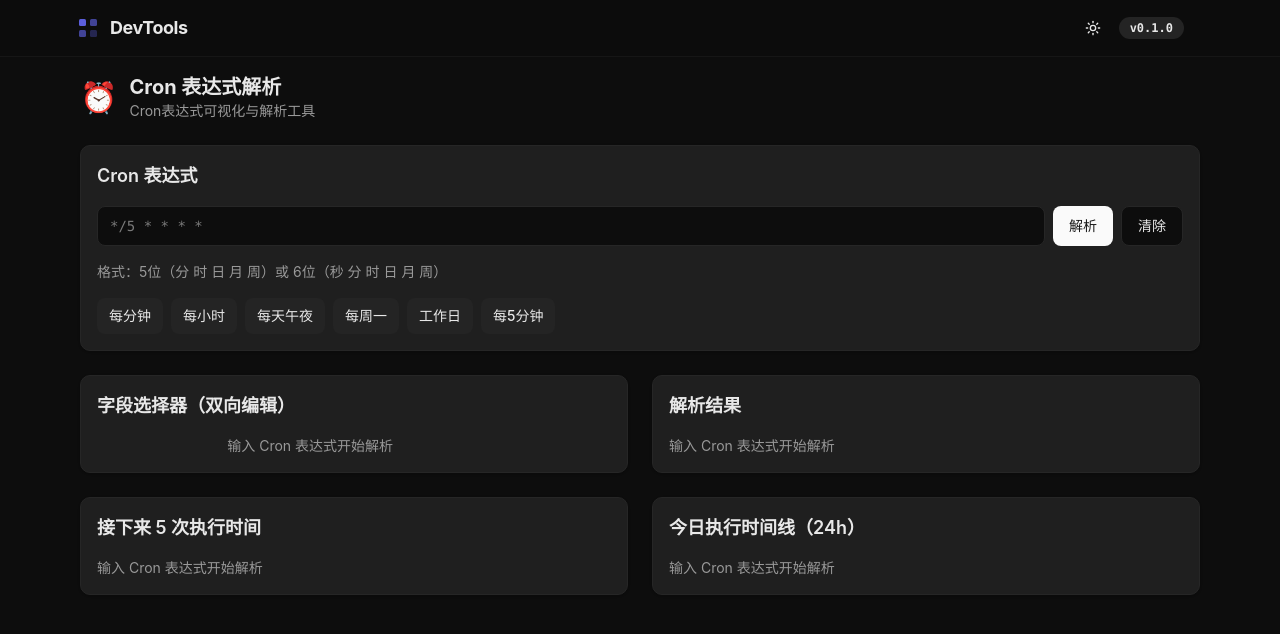
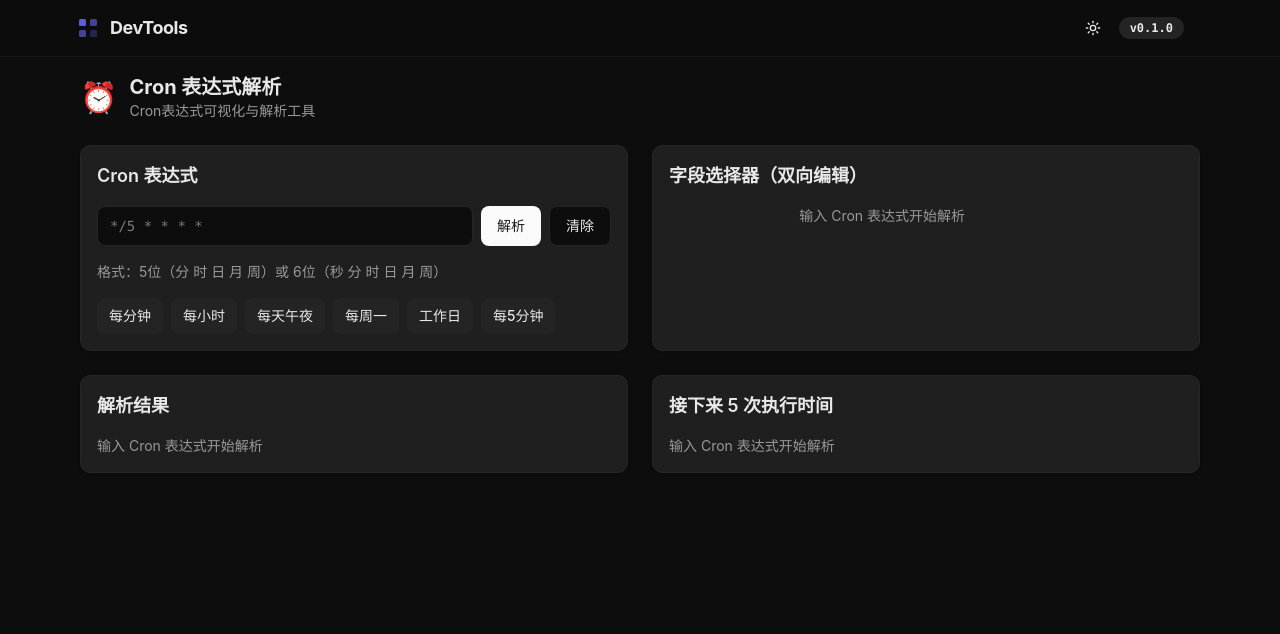
Before and after one commit to phycholee/dev-tools, a Vue app: page /cron-parser in a window 1280 px wide. Shown: the top 634 px of the page. Built offline with nearby package versions, Linux system fonts and the light colour scheme.

Commit message:
refactor(cron-parser): remove timeline, 4 cards in 2 rows layout

```diff
--- a/src/tools/cron-parser/CronParser.vue
+++ b/src/tools/cron-parser/CronParser.vue
@@ -22,19 +22,6 @@ function formatDate(date: Date): string {
     minute: '2-digit',
     second: '2-digit',
     hour12: false
-  })
-}
-
-function hasExecutionInHour(hour: number): boolean {
-  if (!parseResult.value?.nextRuns) return false
-  const today = new Date()
-  return parseResult.value.nextRuns.some((run: Date) => {
-    return (
-      run.getFullYear() === today.getFullYear() &&
-      run.getMonth() === today.getMonth() &&
-      run.getDate() === today.getDate() &&
-      run.getHours() === hour
-    )
   })
 }
 
@@ -95,11 +82,11 @@ watch(input, () => {
       </div>
     </div>
 
+    <!-- 第一行：Cron 输入 + 常见预设 | 字段选择器 -->
+    <div class="grid grid-cols-1 lg:grid-cols-2 gap-6">
       <!-- Cron 输入 + 常见预设 -->
       <Card class="p-4">
-      <div class="flex items-center gap-2 mb-4">
-        <h2 class="text-lg font-semibold text-foreground">Cron 表达式</h2>
-      </div>
+        <h2 class="text-lg font-semibold text-foreground mb-4">Cron 表达式</h2>
         <div class="space-y-4">
           <div class="flex gap-2">
             <input
@@ -129,8 +116,6 @@ watch(input, () => {
         </div>
       </Card>
 
-    <!-- 字段选择器 + 解析结果 (side by side) -->
-    <div class="grid grid-cols-1 lg:grid-cols-2 gap-6">
       <!-- 字段选择器 -->
       <Card class="p-4">
         <h2 class="text-lg font-semibold text-foreground mb-4">字段选择器（双向编辑）</h2>
@@ -156,7 +141,10 @@ watch(input, () => {
           </template>
         </div>
       </Card>
+    </div>
 
+    <!-- 第二行：解析结果 | 接下来 5 次执行时间 -->
+    <div class="grid grid-cols-1 lg:grid-cols-2 gap-6">
       <!-- 解析结果 -->
       <Card class="p-4">
         <h2 class="text-lg font-semibold text-foreground mb-4">解析结果</h2>
@@ -179,10 +167,7 @@ watch(input, () => {
         </div>
         <div v-else class="text-muted-foreground text-sm">输入 Cron 表达式开始解析</div>
       </Card>
-    </div>
 
-    <!-- 接下来 5 次执行时间 + 时间线 (side by side) -->
-    <div class="grid grid-cols-1 lg:grid-cols-2 gap-6">
       <!-- 接下来 5 次执行时间 -->
       <Card class="p-4">
         <h2 class="text-lg font-semibold text-foreground mb-4">接下来 5 次执行时间</h2>
@@ -191,21 +176,6 @@ watch(input, () => {
         </ul>
         <div v-else class="text-muted-foreground text-sm">输入 Cron 表达式开始解析</div>
       </Card>
-
-      <!-- 今日执行时间线（24h） -->
-      <Card class="p-4">
-        <h2 class="text-lg font-semibold text-foreground mb-4">今日执行时间线（24h）</h2>
-        <div v-if="parseResult?.success" class="grid grid-cols-12 gap-1 items-end">
-          <div v-for="hour in 24" :key="hour" class="text-center">
-            <div class="text-xs text-muted-foreground">{{ hour - 1 }}</div>
-            <div
-              class="h-6 rounded mt-1"
-              :class="hasExecutionInHour(hour - 1) ? 'bg-primary' : 'bg-muted'"
-            />
-          </div>
-        </div>
-        <div v-else class="text-muted-foreground text-sm">输入 Cron 表达式开始解析</div>
-      </Card>
     </div>
   </div>
 </template>
```
Also changed, not shown: 2 other files (tests, documents, lock files or other folders). Lines whose indentation alone changed are shown as unchanged.
